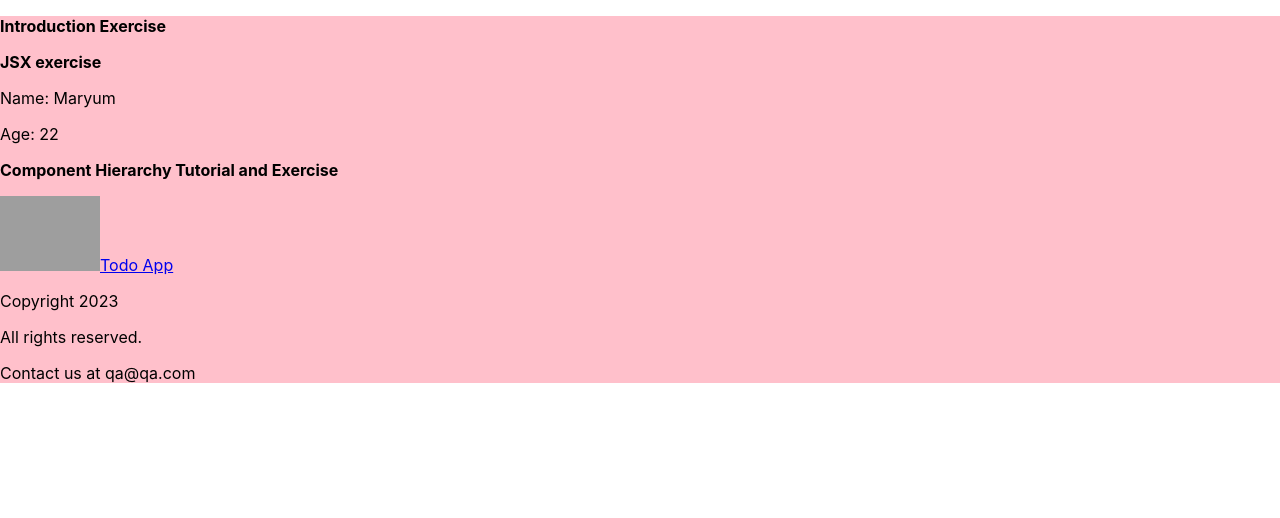
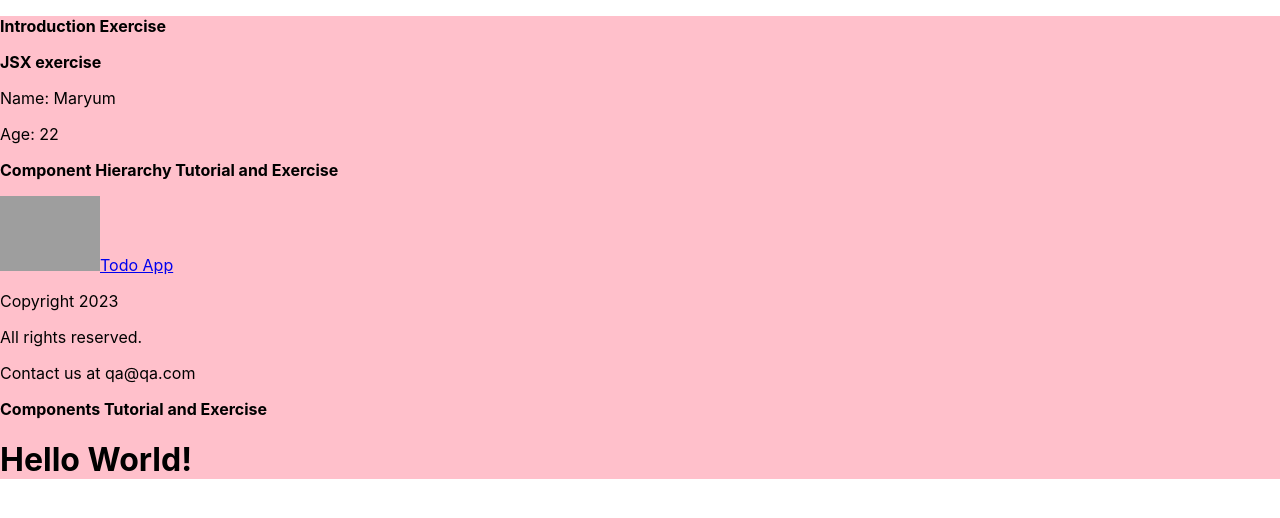
Before and after one commit to marsho23/ExercisesWithAsweneDay1, a React (Create React App) app: page / in a window 1280 px wide. Shown: the top 518 px of the page. Built offline with nearby package versions, Linux system fonts and the light colour scheme; grey boxes are pictures that could not be loaded.

Commit message:
Components Tutorial and Exercise done

```diff
--- a/src/App.js
+++ b/src/App.js
@@ -3,7 +3,7 @@ import React from 'react';
 import JsxExercise from './components/JsxExercise';
 import Header from './components/Header';
 import Footer from './components/Footer';
-
+import MyComponent from './components/MyComponent';
 
 function App() {
   return (
@@ -14,6 +14,8 @@ function App() {
       <p><b>Component Hierarchy Tutorial and Exercise</b></p>
       <Header/>
       <Footer/>
+      <p><b>Components Tutorial and Exercise</b></p>
+      <MyComponent/>
     </div>
 
   );
--- /dev/null
+++ b/src/components/MyComponent.jsx
@@ -0,0 +1,8 @@
+import React from 'react';
+
+const MyComponent = () => {
+    return (
+        <h1>Hello World!</h1>
+    );
+}
+export default MyComponent;
```
